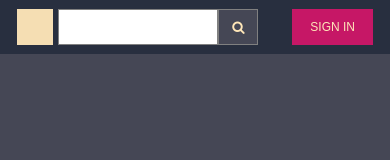
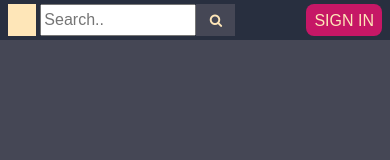
Before and after one commit to zerihund/Tarker, a plain HTML site: page public/index.html in a window 390 px wide. Drawn offline with Linux system fonts and the light colour scheme.

Commit message:
topnav fixed

```diff
--- a/public/index.html
+++ b/public/index.html
@@ -23,19 +23,18 @@
 
   <!-- <div style="width: 30px; display: block">Test</div> -->
   <div class="topnav">
+    <div class="topnav-left">
+      <div class="logo"></div>
+      <form class="topnav-searchbar-form" action="" method="get">
+         <input class="search-input" type="text" placeholder="Search.." name="search">
+         <button class="search-btn" type="submit"><i class="fa fa-search"></i></button>
+      </form>
 
-    <div class="topnav-left">
-      <div class="logo">
-
-      </div>
-      <form class="topnav-searchbar-form" action="/action_page.php">
-        <input type="text"  name="search">
-        <button type="submit"><i class="fa fa-search"></i></button>
-      </form>
     </div>
     <div class="topnav-right">
-      <button class="btn pink-btn">SIGN IN</button>
-    </div>
+       <button class="signin-button">SIGN IN</button>
+
+     </div>
   </div>
 
 
--- a/public/res/css/largeScreen.css
+++ b/public/res/css/largeScreen.css
@@ -14,6 +14,36 @@ look for it all over the place*/
 /*       XXL-SCREENS          */
 @media only screen and (min-width: 1901px){
   html{font-size: 36px;}
+
+  .topnav{
+    height: 80px;
+    padding:0 10vw;
+  }
+
+  .topnav-right,.topnav-left,.logo ,.signin-button , .topnav-searchbar-form,.search-input, .search-btn{
+  height: 56px;
+  }
+  .logo{
+    width:56px;
+    margin-right:32px;
+  }
+
+
+  .search-input{
+    width:20vw;
+    font-size: 32px;
+  }
+  .search-btn{
+    width:5vw;
+  }
+
+  .signin-button {
+    padding: 16px 48px;
+    font-size:24px;
+    border-radius: 8px;
+  }
+
+
   .sign-up-container{
     font-size: 200%;
     padding: 2rem;
@@ -46,9 +76,27 @@ look for it all over the place*/
 .yellow-btn{
 background-color: #eda948;
 }
-.sign-up-container,.sign-up-container a,.topnav-searchbar-form button{
+.sign-up-container,.sign-up-container a{
 color: #fee6b8;
 }
-body,.topnav-searchbar-form button{
+body{
   background-color: #454755;
 }
+
+
+
+.topnav{
+  background-color: #282f3f;
+}
+.logo{
+  background-color:#fee6b8;
+}
+.signin-button {
+  background-color: #c61766;
+  color: #fee6b8;
+}
+
+.search-btn{
+  background-color:#454755;
+  color:#fee6b8;
+}
--- a/public/res/css/mediumScreen.css
+++ b/public/res/css/mediumScreen.css
@@ -1,5 +1,5 @@
 /*Default*/
-html{font-size: 18px;}
+html{/* font-size: 18px; */}
 *{
   box-sizing: border-box;
 }
@@ -7,53 +7,56 @@ body{
   font-family: Arial;
 }
 .topnav{
-  background-color: #282f3f;
   display: flex;
   flex-direction: row;
-  height: 3rem;
-  padding: 0 10%;
-  margin: 0 auto;
-  justify-content: space-around;
-  align-items: center;
+  height: 4rem;
+  justify-content:space-between;
+  align-items:center;
+  padding:0 1rem;
+}
+
+.topnav-right,.topnav-left,.logo ,.signin-button , .topnav-searchbar-form,.search-input, .search-btn{
+height: 3.2rem;
+}
+.logo{
+  width:3.2rem;
+
 }
 .topnav-left{
-  display: flex;
-  align-items: center;
-}
-.logo{
-  height: 2rem;
-  width: 2rem;
-  background-color: wheat;
+  display:flex;
 }
 .topnav-searchbar-form{
   display: flex;
-
-  margin-left: 1rem;
-  height: 2rem;
 }
-.topnav-searchbar-form input[type=text]{
-  width: 80%;
-  border: 1px solid grey;
+.search-input{
+  width:40vw;
+  font-size: 2rem;
+}
+.search-btn{
+  width:10vw;
+  border:none;
 }
 
-
-.topnav-searchbar-form button{
-  width: 20%;
-  border: 1px solid grey;
-}
-.btn{
-  height: 2rem;
-  padding: 0 1rem;
-  border:none;
-  font-size: 1rem;
-}
-.pink-btn{
-  background-color: #c61766;
-  color: #fee6b8;
+.signin-button {
+  border: none;
+  padding: 0.5rem 1rem;
+  text-align: center;
+  text-decoration: none;
+  display: inline-block;
+  font-size:1.8rem;
+  cursor: pointer;
+  border-radius: 0.5rem;
 }
 
 
 
+
+.btn{
+  height: 1rem;
+  padding: 0 1rem;
+  border:none;
+  font-size: 0.5rem;
+}
 /* the section containing the sign up form and the logo*/
 .sign-up-container{
   display: flex;
@@ -110,7 +113,33 @@ form{
 
 /* screen between  650px and 1007px*/
 @media only screen and (min-width: 651px)  {
-  .topnav-searchbar-form{
-    width:40vw;
-  }
+  .topnav{
+   height: 2rem;
+   padding:0 1rem;
+ }
+
+ .topnav-right,.topnav-left,.logo ,.signin-button , .topnav-searchbar-form,.search-input, .search-btn{
+ height: 1.6rem;
+ }
+ .logo{
+   width:1.6rem;
+   margin-right:1rem;
+ }
+
+
+ .search-input{
+   width:40vw;
+   font-size: 1rem;
+ }
+ .search-btn{
+   width:5vw;
+ }
+
+ .signin-button {
+   padding: 0.5rem 0.7rem;
+   font-size:0.8rem;
+   border-radius: 0.3rem;
+ }
+
+
 }
--- a/public/res/css/smallScreen.css
+++ b/public/res/css/smallScreen.css
@@ -1,16 +1,35 @@
 /*screen sizes less than 650px*/
 @media only screen and (max-width: 650px){
+  html{
+  font: size 18px;
+  }
   .topnav{
-    padding: 0;
-  }
-  .topnav-searchbar-form {
-    margin-left: 0.3rem;
-    max-width: 200px;
-  }
-  .btn{
-    font-size: 12px;
+    height: 2.5rem;
+    padding:0 0.5rem;
   }
 
+  .topnav-right,.topnav-left,.logo ,.signin-button , .topnav-searchbar-form,.search-input, .search-btn{
+  height: 2rem;
+  }
+  .logo{
+    width:2rem;
+    margin-right:0.3rem;
+  }
+
+
+  .search-input{
+    width:40vw;
+    font-size: 1rem;
+  }
+  .search-btn{
+    width:10vw;
+  }
+
+  .signin-button {
+    padding: 0.5rem 0.5rem;
+    font-size:1rem;
+    border-radius: 0.5rem;
+  }
 
 
 
```
